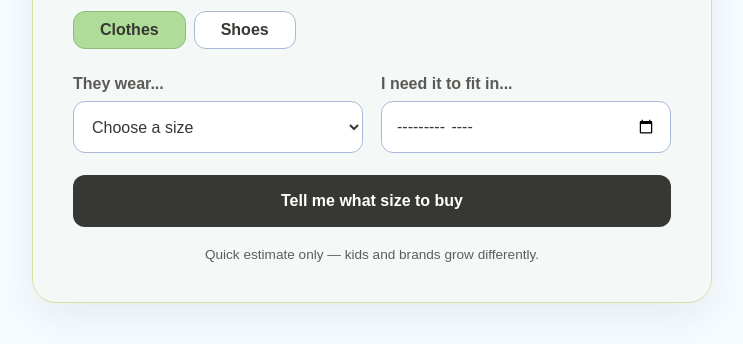
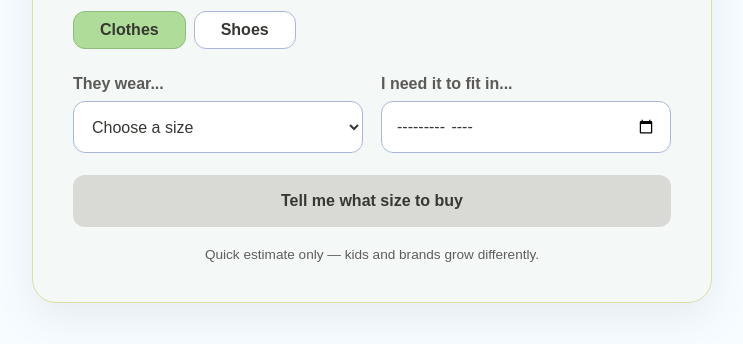
Before and after one commit to saralufrano/kids-size-calculator, a website: page index.html in a window 1280 px wide. Shown: the part 342-686 px from the top of the page, without its empty margins (268-1011 px from the left). Drawn offline with Linux system fonts and the light colour scheme.

Commit message:
Update CTA button interaction colors

```diff
--- a/index.html
+++ b/index.html
@@ -19,8 +19,9 @@
     label { display:block; margin-bottom:8px; font-weight:700; }
     select,input,button { width:100%; min-width:0; min-height:52px; border-radius:12px; font:inherit; }
     select,input { border:1px solid #abb7d8; padding:0 14px; background:#fff; color:#373733; }
-    button { margin-top:22px; border:0; background:#373733; color:white; font-weight:700; cursor:pointer; }
-    button:hover { background:#292925; }
+    button { margin-top:22px; border:0; font-weight:700; cursor:pointer; }
+    #calculate { background:#d9d9d6; color:#373733; }
+    #calculate:hover,#calculate:active { background:#373733; color:white; }
     #result { display:none; margin-top:26px; padding:24px; border-radius:16px; background:#afdc99; text-align:center; color:#373733; }
     #result.show { display:block; }
     #sizeResult { display:block; margin:8px 0; font-size:3rem; font-weight:800; }
```
